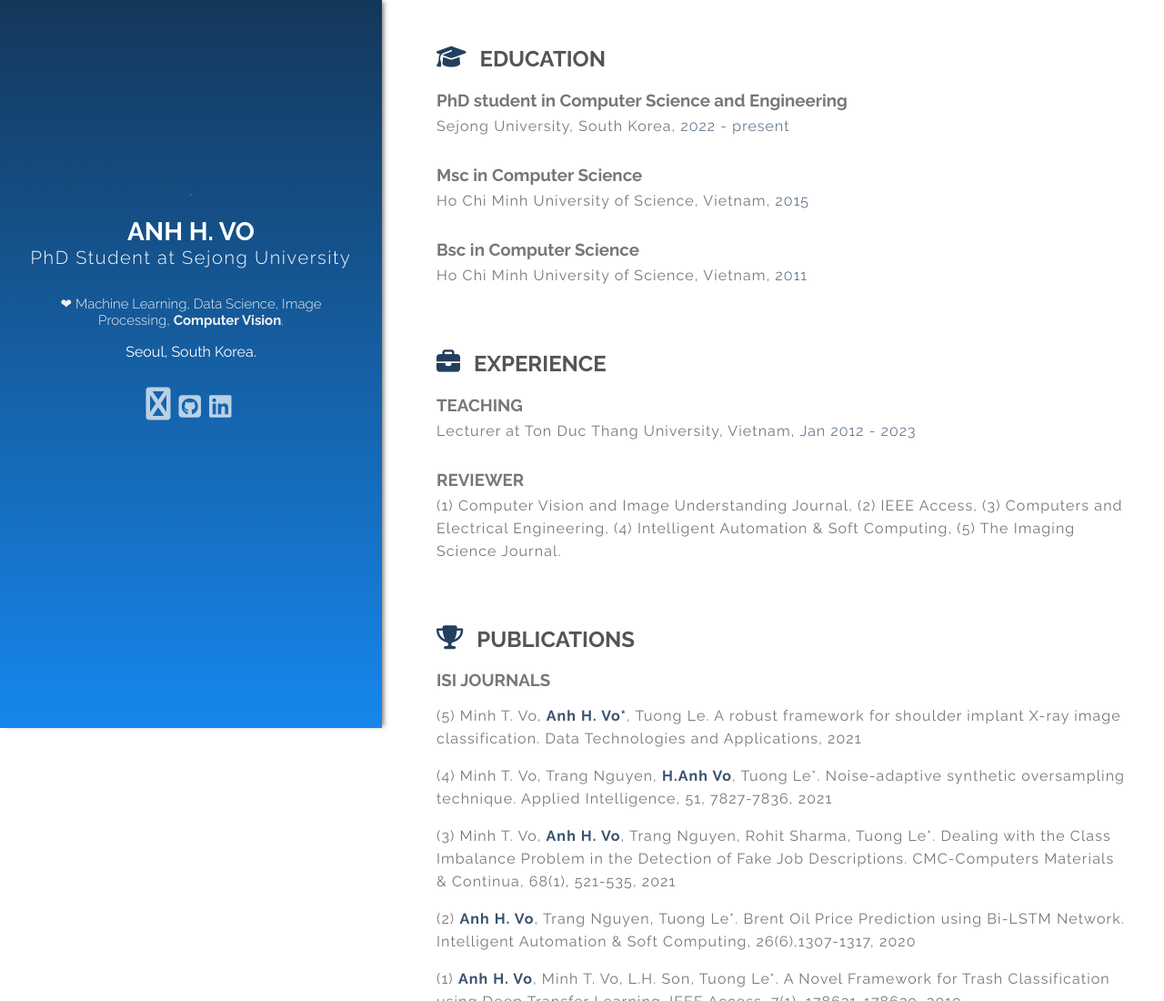
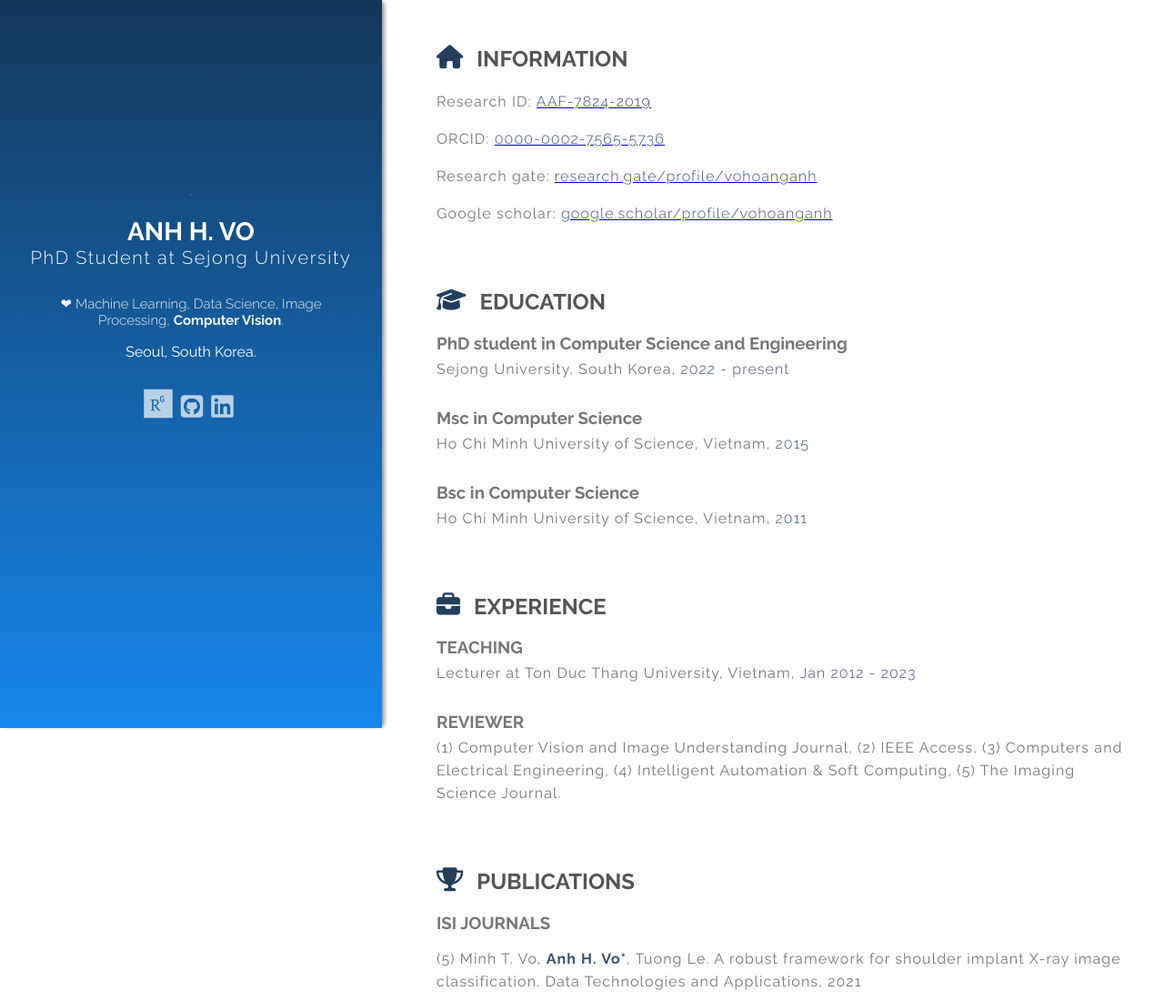
Before and after one commit to VoHoangAnh/vohoanganh.github.io, a website: page index.html in a window 1280 px wide. Shown: the top 1100 px of the page at 91% size. Drawn offline with Linux system fonts and the light colour scheme.

Commit message:
Add files via upload

```diff
--- a/index.html
+++ b/index.html
@@ -31,9 +31,9 @@
             </div>
             <div class="social">
               <ul>
-                <li><a href="https://github.com/VoHoangAnh"><i class='fa fa-researchgate' style='font-size:36px'></i></a></li>
+                <li><a href=""><i class="fa-brands fa-researchgate" style='font-size:36px'></i></a></li>
                 <li><a href="https://github.com/VoHoangAnh"><i class="fa fa-github-square" aria-hidden="true"></i></a></li>
-                <li><a href="https://www.linkedin.com/in/oscarbarajas/"><i class="fa fa-linkedin-square" aria-hidden="true"></i></a></li>
+                <li><a href=""><i class="fa fa-linkedin-square" aria-hidden="true"></i></a></li>
               </ul>
             </div>
           </div>
@@ -41,6 +41,19 @@
 
       <div class="content-wrapper">
           <div class="content">
+
+            <div class="title">
+              <i class="fa fa-home" aria-hidden="true"></i>
+              <h2>INFORMATION</h2>
+              <div class="item">
+                <h3> </h3>
+                <p> Research ID: <a href="https://researcherid.com/rid/AAF-7824-2019"><span>AAF-7824-2019 </span></a> </p>
+                <p> ORCID: <a href="https://orcid.org/0000-0002-7565-5736"><span>0000-0002-7565-5736</span></a> </p>
+                <p> Research gate: <a href="https://www.researchgate.net/profile/Anh-Vo-11"><span>research.gate/profile/vohoanganh</span></a> </p>
+                <p> Google scholar: <a href="https://scholar.google.com.vn/citations?user=2HfnXCgAAAAJ&hl=en&oi=sra"><span>google.scholar/profile/vohoanganh</span></a> </p>
+              </div>
+
+            </div>
 
             <div class="title">
               <i class="fa fa-graduation-cap" aria-hidden="true"></i>
```
